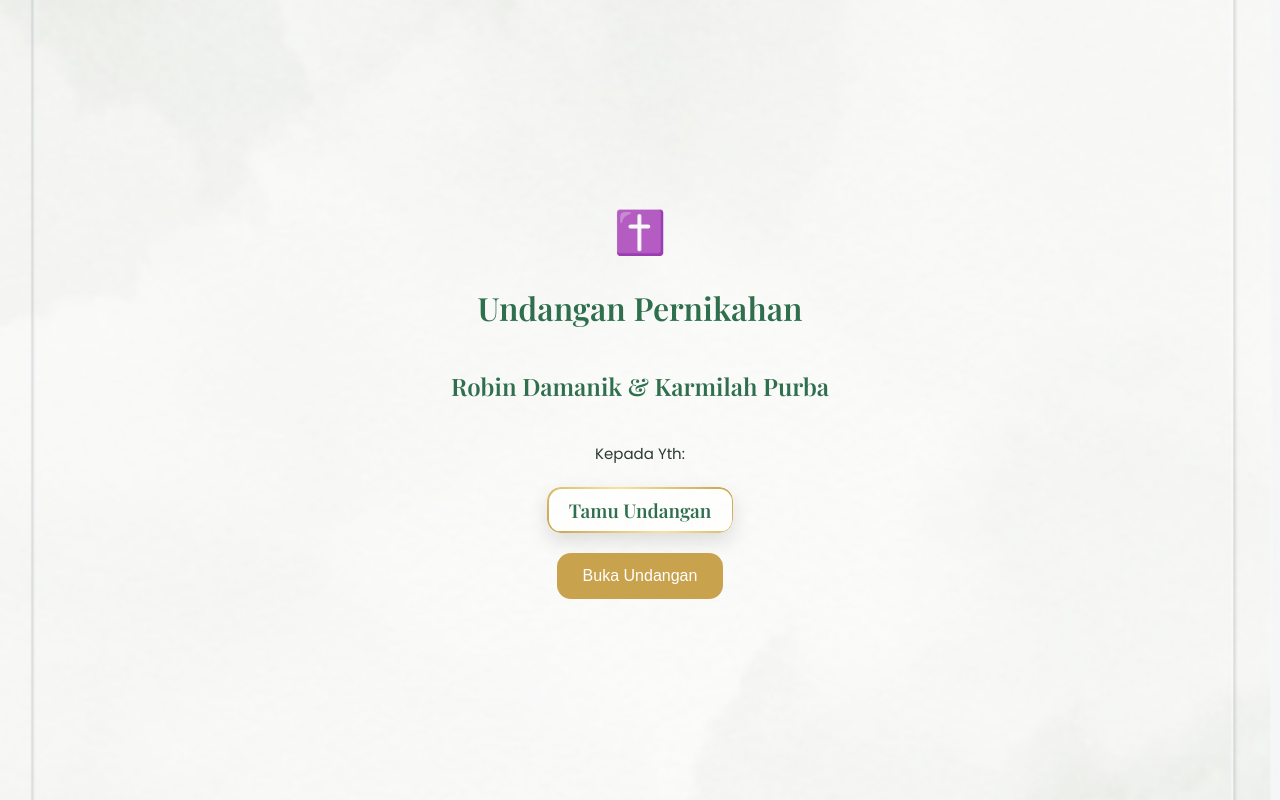
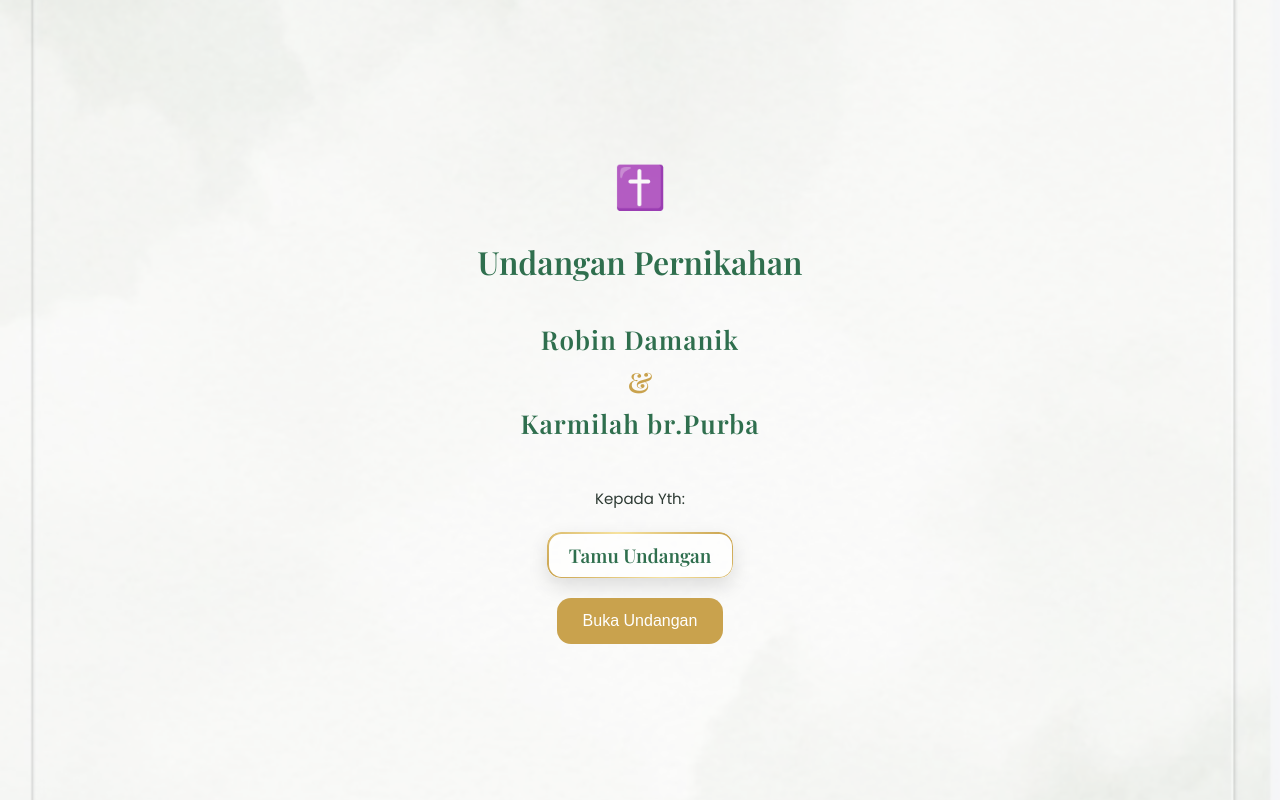
Before and after one commit to garingging/New, a plain HTML site: page index.html in a window 1280 px wide. Shown: the top 800 px of the page. Drawn offline with nearby package versions, Linux system fonts and the light colour scheme.

Commit message:
Update index.html

```diff
--- a/index.html
+++ b/index.html
@@ -480,6 +480,29 @@ audio{ display:none; }
         transform: translateY(0);
     }
 }
+
+    /* ===== NAMA MEMPELAI OPENING 3 BARIS ===== */
+.opening-names{
+    margin: 18px 0 26px;
+    text-align: center;
+}
+
+.nama-pria,
+.nama-wanita{
+    font-family: 'Playfair Display', serif;
+    font-size: 26px;
+    font-weight: 600;
+    color: #2f6f4e;
+    letter-spacing: 1px;
+}
+
+.nama-and{
+    font-family: 'Playfair Display', serif;
+    font-size: 28px;
+    font-weight: 600;
+    margin: 6px 0;
+    color: #c9a24d;
+    }
 </style>
 </head>
 
@@ -489,7 +512,11 @@ audio{ display:none; }
 <div class="opening" id="opening">
     <div class="cross">✝️</div>
     <h1>Undangan Pernikahan</h1>
-    <h2>Robin Damanik & Karmilah Purba</h2>
+    <div class="opening-names">
+    <div class="nama-pria">Robin Damanik</div>
+    <div class="nama-and">&</div>
+    <div class="nama-wanita">Karmilah br.Purba</div>
+    </div>
 
     <div class="to-text">
     <div class="kepada-text animate-kepada">
```
